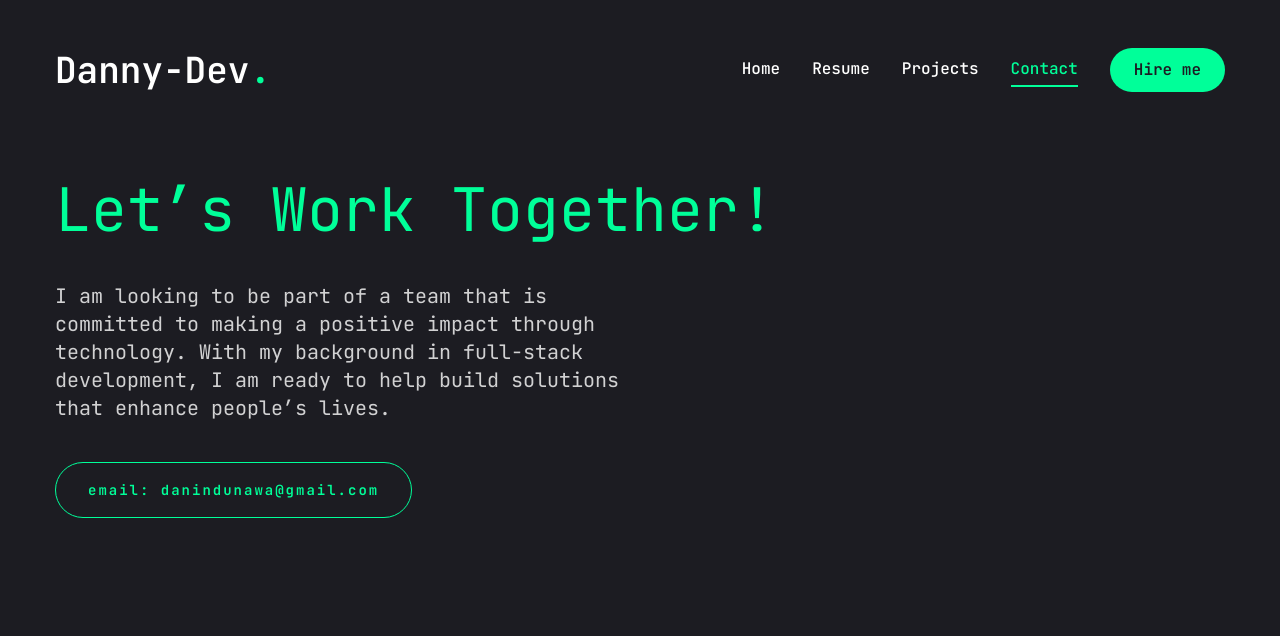
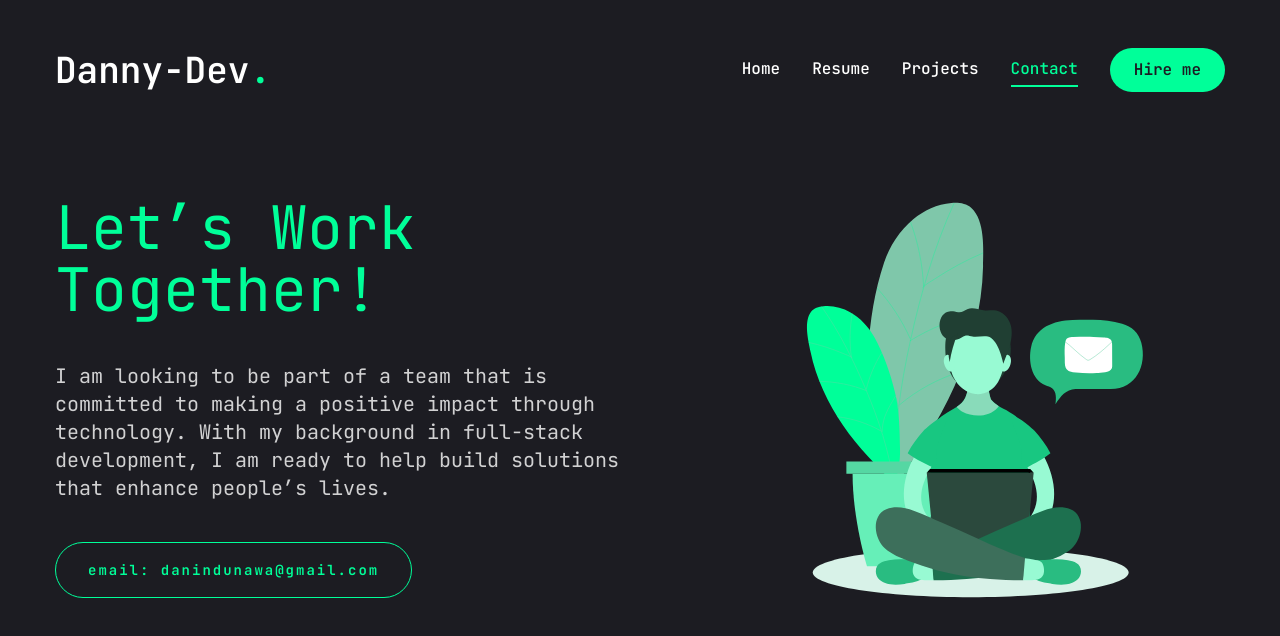
Before and after one commit to Danindu-Seniya/danny-dev-portfolio, a Next.js app: page /contact in a window 1280 px wide. Shown: the top 636 px of the page. Built offline with nearby package versions, Linux system fonts and the light colour scheme.

Commit message:
feat: add lottie animation

```diff
--- a/app/contact/page.tsx
+++ b/app/contact/page.tsx
@@ -1,16 +1,29 @@
 "use client";
+import {useState, useEffect} from "react";
 import contactMe from "@/public/assets/contactMe.json";
 import Lottie from "lottie-react";
 import { motion } from "framer-motion";
 import { Button } from "@/components/ui/button";
 import Link from "next/link";
+
+
 const Contact = () => {
+
+  const[showLottie, setShowLottie] = useState(false);
+  useEffect(() => {
+    const timer = setTimeout(() => {
+      setShowLottie(true);
+    }, 2000);
+
+    return () => clearTimeout(timer); //Cleamup timer on component unmount
+    }, []);
+
   return (
     <section className="h-full">
       <div className="container mx-auto h-full">
-        <div className="flex flex-col xl:flex-row items-center justify-between xl:pt-10 gap-8 ">
+        <div className="flex flex-col xl:flex-row items-center justify-between xl:pt-2 gap-8">
           {/* text */}
-          <div className="text-center xl:text-left">
+          <div className="text-center xl:text-left max-w-xl">
             <span className="text-6xl text-accent">
               Let&rsquo;s Work Together!
             </span>
@@ -20,26 +33,34 @@ const Contact = () => {
               full-stack development, I am ready to help build solutions that
               enhance people&rsquo;s lives.
             </p>
-            <Link href="mailto:danindunawa@gmail.com" target="_blank" rel="noopener noreferrer" passHref>
-            <Button
+            <Link
+              href="mailto:danindunawa@gmail.com"
+              target="_blank"
+              rel="noopener noreferrer"
+              passHref
+            >
+              <Button
                 variant="outline"
                 size="lg"
-                className="lowercase flex items-center gap-2 mt-10"
+                className="lowercase items-center gap-2 mt-10 "
               >
+                <span>Email: danindunawa@gmail.com</span>
+              </Button>
+            </Link>
+            </div>
 
-                <span>Email: danindunawa@gmail.com</span>
-
-              </Button>
-              </Link>
-
-            {/* <motion.div
-              className=""
+            {/* Lottie Animation */}
+            <div className="w-[500px] h-[500px] items-center">
+            {showLottie &&(
+            <motion.div
+              className="flex "
               initial={{ opacity: 0 }}
               animate={{ opacity: 1 }}
-              transition={{ delay: 1.0, duration: 0.4, ease: "easeInOut" }}
+              transition={{ duration: 0.4, ease: "easeInOut" }}
             >
-              <Lottie className="w-[300px] h-[300px]" animationData={contactMe} />
-            </motion.div> */}
+              <Lottie className="w-[500px] h-[500px]" animationData={contactMe} />
+            </motion.div>
+            )}
           </div>
         </div>
       </div>
--- a/app/projects/page.tsx
+++ b/app/projects/page.tsx
@@ -77,7 +77,7 @@ const projects = [
       { name: "TypeScript" },
       { name: "Tailwind CSS" },
       { name: "Framer-motion" },
-      { name: "Vercel" },
+      { name: "Sanity" },
     ],
     image: "/assets/work/abdeen.png",
     live: "https://abdeen-jewellers.vercel.app/",
```
